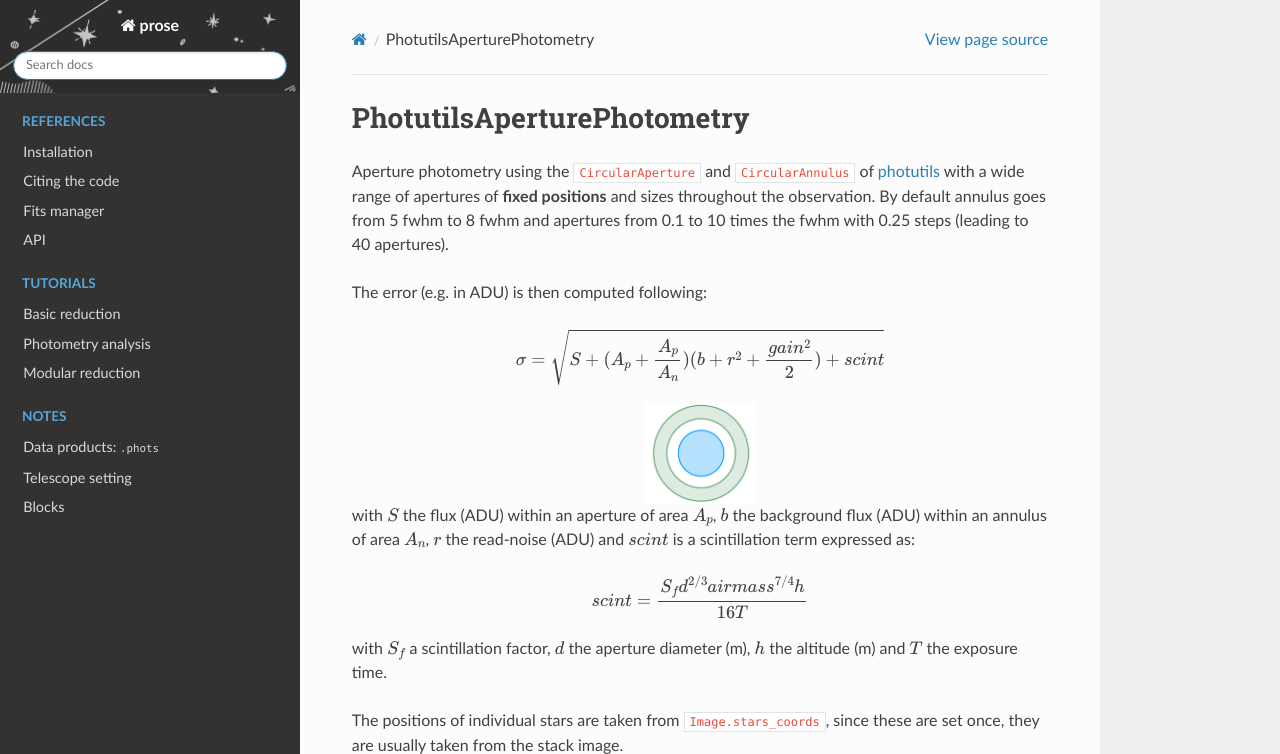
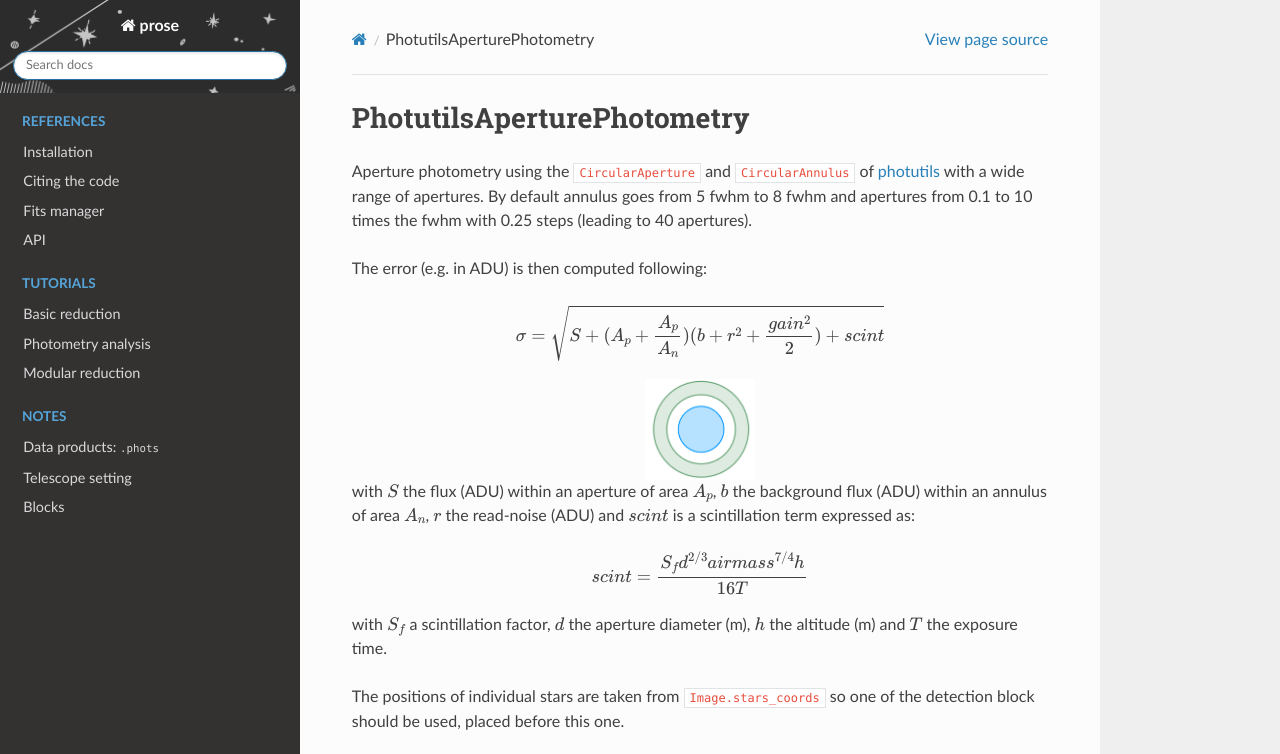
Before and after one commit to lgrcia/prose, a Sphinx documentation site: the page built from docs/source/notes/blocks/PhotutilsAperturePhotometry.rst, in a window 1280 px wide and 1012 px high, cut to the strip 0-754 px from the top of the window. Built offline with Sphinx 7.4.7 and the Read the Docs theme 2.0.0, drawn with Linux system fonts in a browser that asks for light colours.

Commit message:
update to ap phot blocks docs

```diff
--- a/docs/source/notes/blocks/PhotutilsAperturePhotometry.rst
+++ b/docs/source/notes/blocks/PhotutilsAperturePhotometry.rst
@@ -1,7 +1,7 @@
 PhotutilsAperturePhotometry
 ---------------------------
 
-Aperture photometry using the :code:`CircularAperture` and :code:`CircularAnnulus` of photutils_ with a wide range of apertures of **fixed positions** and sizes throughout the observation. By default annulus goes from 5 fwhm to 8 fwhm and apertures from 0.1 to 10 times the fwhm with 0.25 steps (leading to 40 apertures).
+Aperture photometry using the :code:`CircularAperture` and :code:`CircularAnnulus` of photutils_ with a wide range of apertures. By default annulus goes from 5 fwhm to 8 fwhm and apertures from 0.1 to 10 times the fwhm with 0.25 steps (leading to 40 apertures).
 
 The error (e.g. in ADU) is then computed following:
 
@@ -23,7 +23,7 @@ with :math:`S` the flux (ADU) within an aperture of area :math:`A_p`, :math:`b`
 
 with :math:`S_f` a scintillation factor, :math:`d` the aperture diameter (m), :math:`h` the altitude (m) and :math:`T` the exposure time.
 
-The positions of individual stars are taken from :code:`Image.stars_coords`, since these are set once, they are usually taken from the stack image.
+The positions of individual stars are taken from :code:`Image.stars_coords` so one of the detection block should be used, placed before this one.
 
 .. autoclass:: prose.blocks.PhotutilsAperturePhotometry
 	:members:
```
Also changed, not shown: docs/source/notes/blocks/SEAperturePhotometry.rst (+22 -0 lines), 1 other file.
